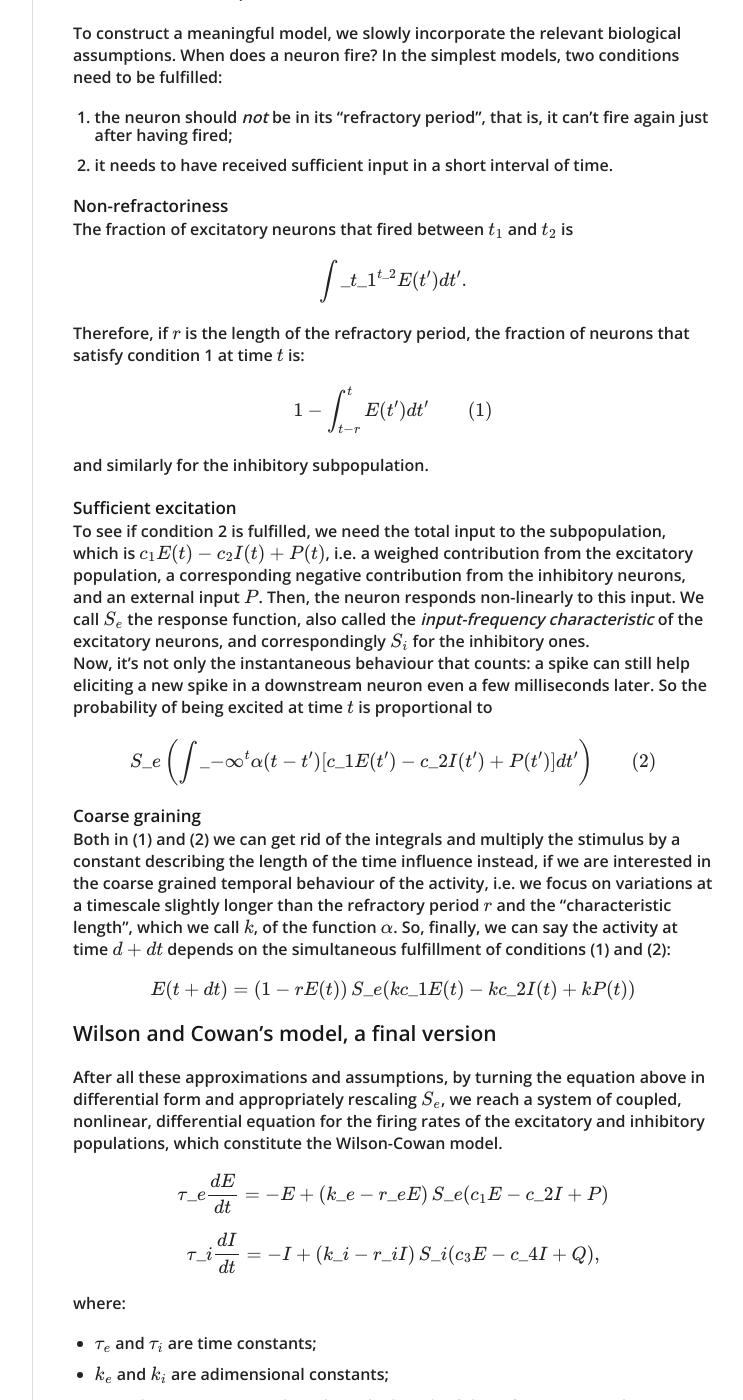
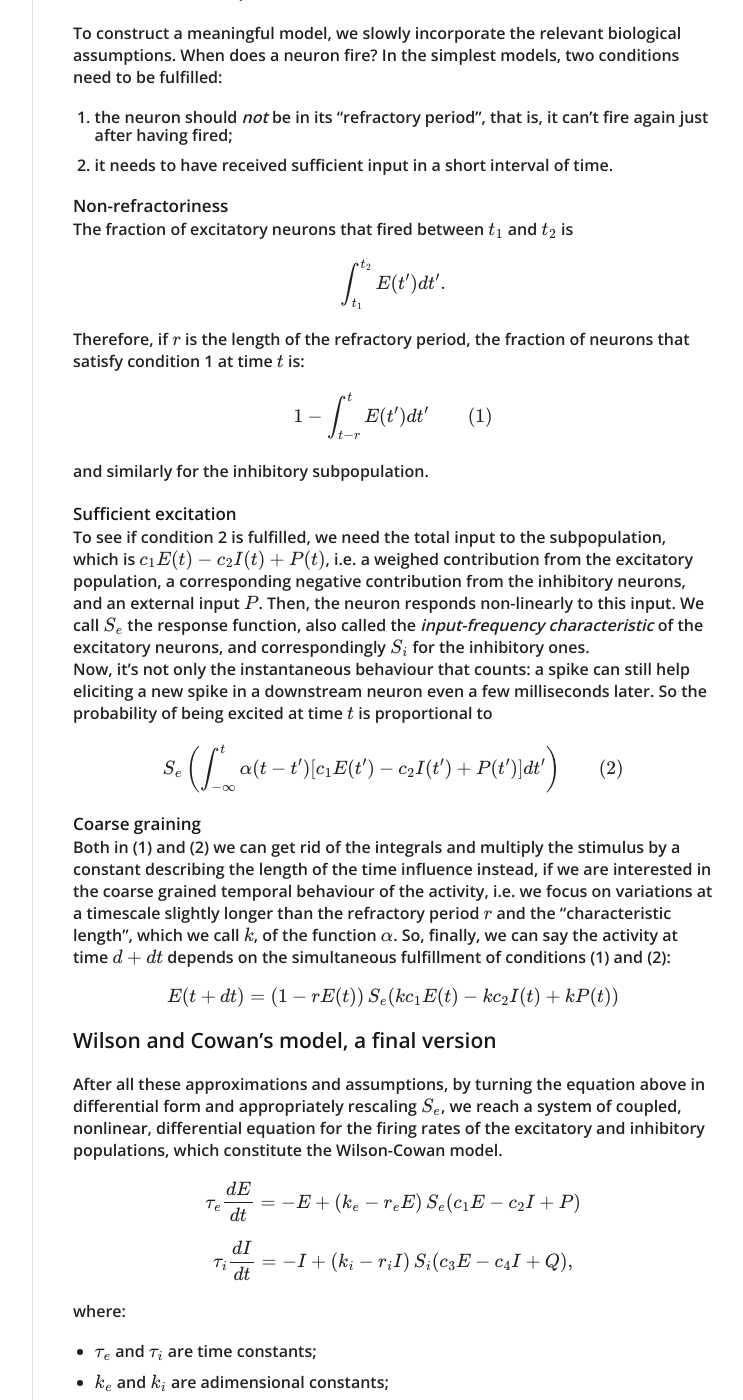
Before and after one commit to martinosorb/martinosorb.github.io, a Jekyll site: the page built from _posts/2016-05-24-wilsoncowan.md, in a window 1280 px wide and 1400 px high, scrolled down 1080 px. Shown: the whole window, without its empty margins (378-1121 px from the left). Built offline with Jekyll 4.4.1, drawn with Linux system fonts in a browser that asks for light colours; nearby versions of some CDN libraries; formulas are drawn with MathJax 3; some of the changed text lies outside the part shown.

Commit message:
underscore?

```diff
--- a/_posts/2016-05-24-wilsoncowan.md
+++ b/_posts/2016-05-24-wilsoncowan.md
@@ -38,9 +38,9 @@ To construct a meaningful model, we slowly incorporate the relevant biological a
 
 ##### Non-refractoriness
 
-The fraction of excitatory neurons that fired between $t\_1$ and $t\_2$ is
+The fraction of excitatory neurons that fired between $t _ 1$ and $t _ 2$ is
 
-$$ \int\_{t\_1}^{t\_2} E(t')dt'. $$
+$$ \int _ {t _ 1}^{t _ 2} E(t')dt'. $$
 
 Therefore, if $r$ is the length of the refractory period, the fraction of neurons that satisfy condition 1 at time $t$ is:
 
@@ -49,33 +49,33 @@ $$ 1 - \int_{t-r}^{t} E(t')dt' \quad\quad (1)$$
 and similarly for the inhibitory subpopulation.
 
 ##### Sufficient excitation
-To see if condition 2 is fulfilled, we need the total input to the subpopulation, which is $c\_1 E(t) - c\_2 I(t) + P(t)$, i.e. a weighed contribution from the excitatory population, a corresponding negative contribution from the inhibitory neurons, and an external input $P$. Then, the neuron responds non-linearly to this input. We call $S\_e$ the response function, also called the *input-frequency characteristic* of the excitatory neurons, and correspondingly $S\_i$ for the inhibitory ones.
+To see if condition 2 is fulfilled, we need the total input to the subpopulation, which is $c _ 1 E(t) - c _ 2 I(t) + P(t)$, i.e. a weighed contribution from the excitatory population, a corresponding negative contribution from the inhibitory neurons, and an external input $P$. Then, the neuron responds non-linearly to this input. We call $S _ e$ the response function, also called the *input-frequency characteristic* of the excitatory neurons, and correspondingly $S _ i$ for the inhibitory ones.
 Now, it's not only the instantaneous behaviour that counts: a spike can still help eliciting a new spike in a downstream neuron even a few milliseconds later. So the probability of being excited at time $t$ is proportional to
 
-$$ S\_e \left( \int\_{-\infty}^t \alpha(t-t') [c\_1 E(t') - c\_2 I(t') + P(t')]dt' \right) \quad\quad (2)$$
+$$ S _ e \left( \int _ {-\infty}^t \alpha(t-t') [c _ 1 E(t') - c _ 2 I(t') + P(t')]dt' \right) \quad\quad (2)$$
 
 
 ##### Coarse graining
 
 Both in (1) and (2) we can get rid of the integrals and multiply the stimulus by a constant describing the length of the time influence instead, if we are interested in the coarse grained temporal behaviour of the activity, i.e. we focus on variations at a timescale slightly longer than the refractory period $r$ and the "characteristic length", which we call $k$, of the function $\alpha$. So, finally, we can say the activity at time $d + dt$ depends on the simultaneous fulfillment of conditions (1) and (2):
 
-$$ E(t + dt) = (1- rE(t))\, S\_e(kc\_1 E(t) - kc\_2 I(t) + kP(t)) $$
+$$ E(t + dt) = (1- rE(t))\, S _ e(kc _ 1 E(t) - kc _ 2 I(t) + kP(t)) $$
 
 <a id="numerical"></a>
 ### Wilson and Cowan's model, a final version
 
 After all these approximations and assumptions, by turning the equation above in differential form and appropriately rescaling $S_e$, we reach a system of coupled, nonlinear, differential equation for the firing rates of the excitatory and inhibitory populations, which constitute the Wilson-Cowan model.
 
-$$ \tau\_e \frac{dE}{dt} = -E + (k\_e - r\_e E) \, S\_e(c_1 E - c\_2 I + P)$$
+$$ \tau _ e \frac{dE}{dt} = -E + (k _ e - r _ e E) \, S _ e(c_1 E - c _ 2 I + P)$$
 
-$$ \tau\_i \frac{dI}{dt} = -I + (k\_i - r\_i I) \, S\_i(c_3 E - c\_4 I + Q),$$
+$$ \tau _ i \frac{dI}{dt} = -I + (k _ i - r _ i I) \, S _ i(c_3 E - c _ 4 I + Q),$$
 
 where:
 
-* $\tau\_e$ and $\tau\_i$ are time constants;
-* $k\_e$ and $k\_i$ are adimensional constants;
-* $r\_e$ and $r\_i$ are constants describing the length of the refractory periods;
-* $S\_e$ and $S\_i$ are sigmoid functions expressing the nonlinearity of the interactions;
+* $\tau _ e$ and $\tau _ i$ are time constants;
+* $k _ e$ and $k _ i$ are adimensional constants;
+* $r _ e$ and $r _ i$ are constants describing the length of the refractory periods;
+* $S _ e$ and $S _ i$ are sigmoid functions expressing the nonlinearity of the interactions;
 * $c_{1,2,3,4}$ are parameters representing the strength of the excitatory to excitatory, inhibitory to excitatory, excitatory to inhibitory and inhibitory to inhibitory interactions;
 * $P$ and $Q$ are external inputs to the two populations.
 
```
